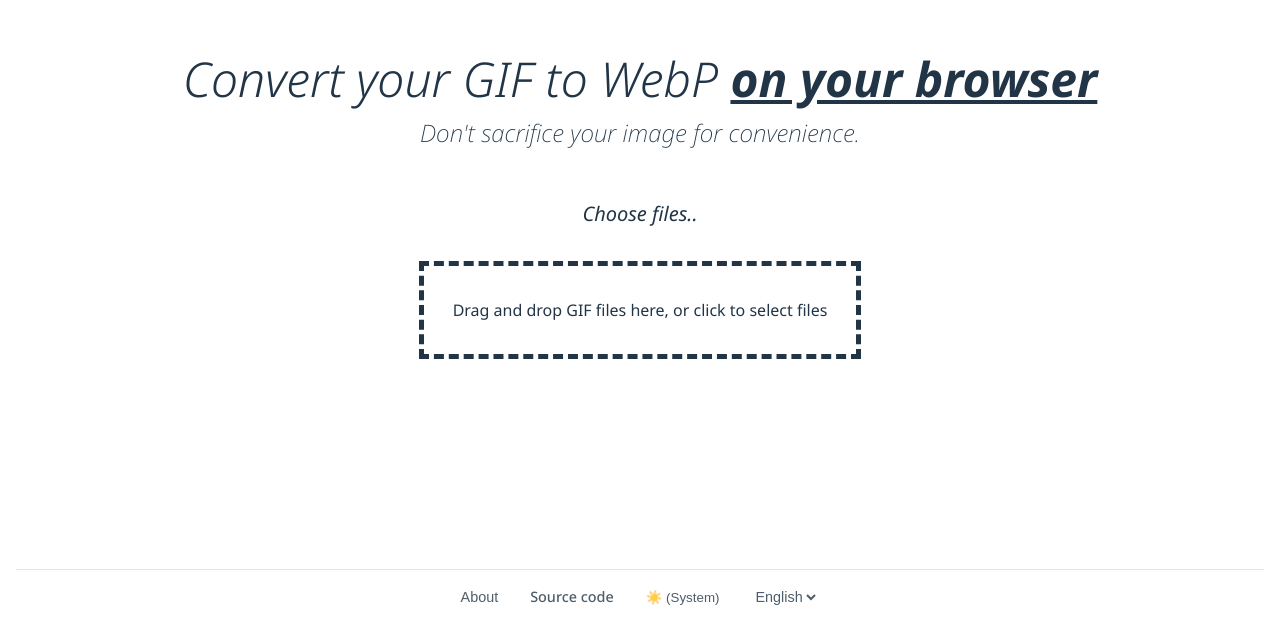
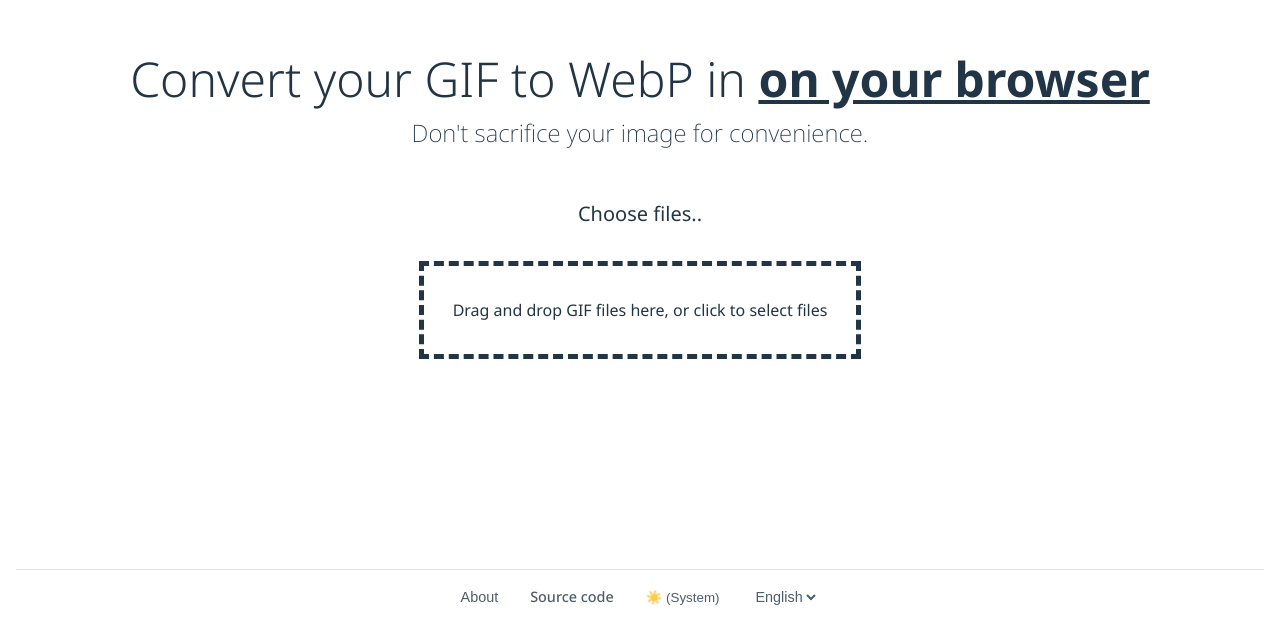
Before and after one commit to moreal/gif2webp.com, a React (Vite) app in the folder packages/frontend/: page / in a window 1280 px wide. Shown: the part 160-800 px from the top of the page. Built offline with nearby package versions, Linux system fonts and the light colour scheme.

Commit message:
Correct font

```diff
--- a/packages/frontend/src/components/StyledComponents.tsx
+++ b/packages/frontend/src/components/StyledComponents.tsx
@@ -16,7 +16,7 @@ export function Container({ children }: React.PropsWithChildren) {
 }
 
 export function InstructionText({ children }: React.PropsWithChildren) {
-	return <p style={{ fontStyle: "italic", fontSize: "20px" }}>{children}</p>;
+	return <p style={{ fontSize: "20px" }}>{children}</p>;
 }
 
 export function PreviewContainer({ children }: React.PropsWithChildren) {
@@ -152,7 +152,7 @@ export function HeaderTitle({ children }: React.PropsWithChildren) {
 	return (
 		<p
 			style={{
-				fontStyle: "italic",
+				// fontStyle: "italic",
 				fontWeight: 300,
 				fontSize: "48px",
 				marginBottom: 0,
@@ -167,7 +167,7 @@ export function HeaderSubtitle({ children }: React.PropsWithChildren) {
 	return (
 		<p
 			style={{
-				fontStyle: "italic",
+				// fontStyle: "italic",
 				fontWeight: 200,
 				fontSize: "24px",
 				marginTop: 0,
@@ -308,7 +308,7 @@ export function ProgressText({ children }: React.PropsWithChildren) {
 				fontSize: "14px",
 				color: "var(--text-secondary)",
 				textAlign: "center",
-				fontStyle: "italic",
+				// fontStyle: "italic",
 			}}
 		>
 			{children}
--- a/packages/frontend/src/config/translations.ts
+++ b/packages/frontend/src/config/translations.ts
@@ -3,8 +3,8 @@ import type { Language } from './i18n';
 export const translations = {
   en: {
     header: {
-      title: 'Convert your GIF to WebP',
-      titleEmphasis: ' on your browser',
+      title: 'Convert your GIF to WebP in ',
+      titleEmphasis: 'on your browser',
       subtitle: "Don't sacrifice your image for convenience."
     },
     dropzone: {
@@ -48,7 +48,7 @@ export const translations = {
   ko: {
     header: {
       title: 'GIF를 WebP로 변환하세요, ',
-      titleEmphasis: '브라우저에서',
+      titleEmphasis: '당신의 브라우저에서',
       subtitle: '편의성을 위해 이미지를 희생하지 마세요.'
     },
     dropzone: {
--- a/packages/frontend/src/index.css
+++ b/packages/frontend/src/index.css
@@ -1,4 +1,5 @@
 @import url("https://fonts.googleapis.com/css2?family=Noto+Sans:ital,wght@0,100..900;1,100..900&display=swap");
+@import url("https://fonts.googleapis.com/css2?family=Noto+Sans+KR:ital,wght@0,100..900;1,100..900&display=swap");
 
 :root {
 	font-family: Inter, system-ui, Avenir, Helvetica, Arial, sans-serif;
@@ -61,7 +62,7 @@ body {
 	margin: 0 auto;
 	padding: 1rem;
 	text-align: center;
-	font-family: "Noto Sans", sans-serif;
+	font-family: "Noto Sans", "Noto Sans KR", sans-serif;
 	box-sizing: border-box;
 }
 
--- a/packages/frontend/src/pages/Main.tsx
+++ b/packages/frontend/src/pages/Main.tsx
@@ -61,7 +61,7 @@ function Main() {
 								maxWidth: "1200px",
 							}}
 						>
-							<p style={{ fontStyle: "italic", fontSize: "20px", margin: 0 }}>
+							<p style={{ fontSize: "20px", margin: 0 }}>
 								{t("common.chooseFiles")}
 							</p>
 							<Dropzone onUpload={handleUpload} />
```
